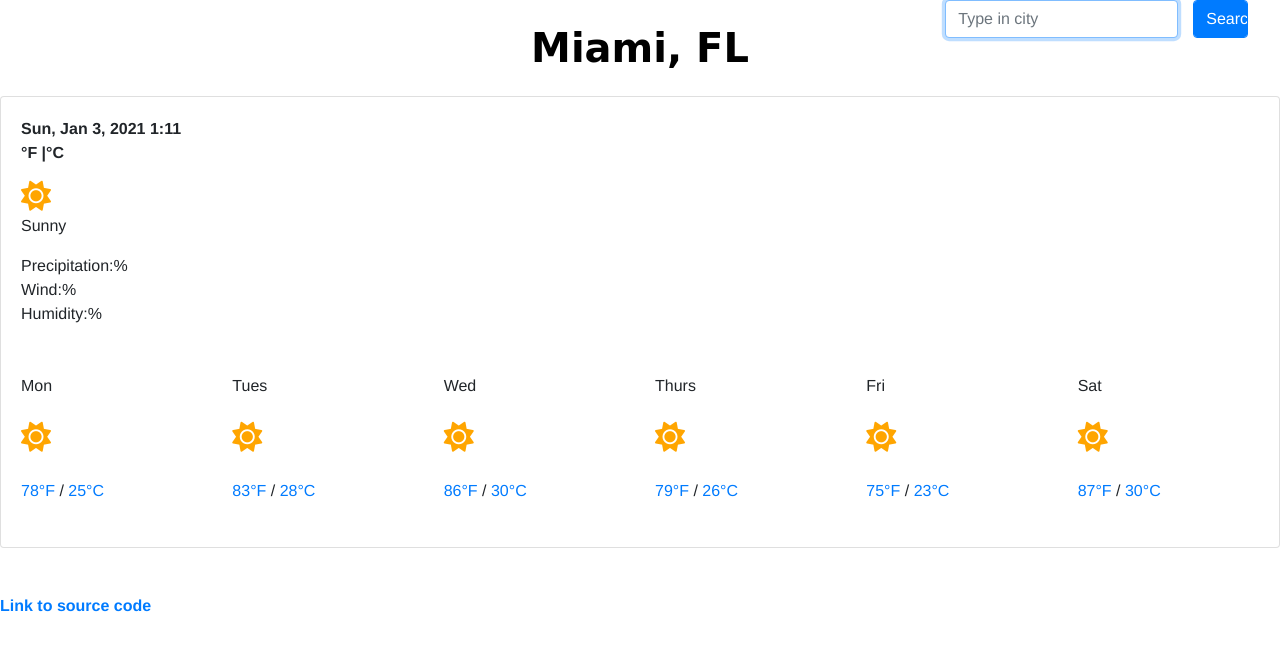
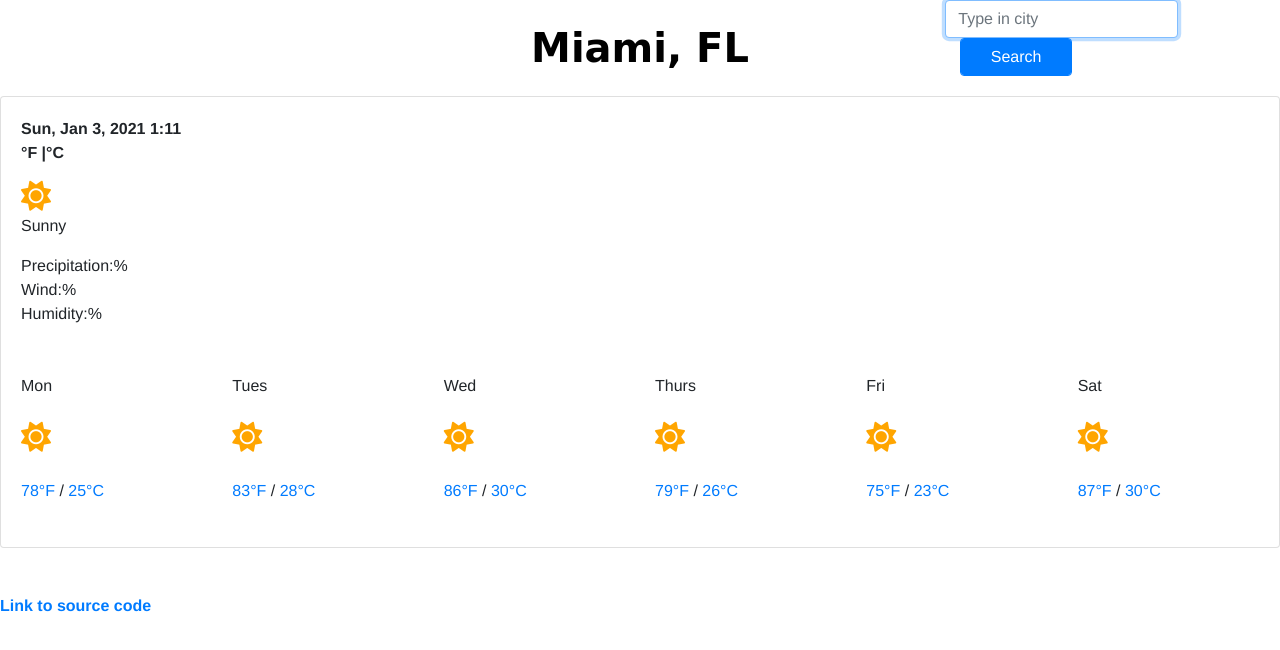
Before and after one commit to tjefferson1913/Weather-App2-TJ, a plain HTML site: page index.html in a window 1280 px wide. Drawn offline with nearby package versions, Linux system fonts and the light colour scheme.

Commit message:
Changed col size for search button

```diff
--- a/index.html
+++ b/index.html
@@ -23,7 +23,7 @@
             class="form-control"
             />
         </div>
-        <div class="col-3">
+        <div class="col-5">
             <input type="submit"
             value="Search"
             class="form-control btn btn-primary" />
```
